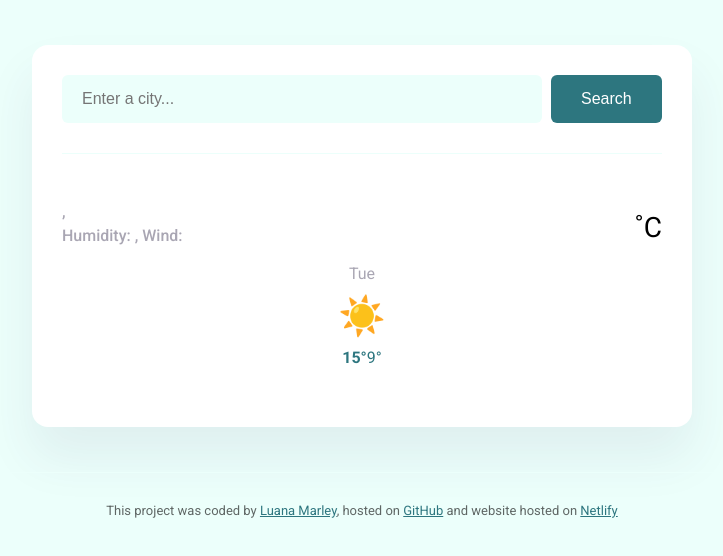
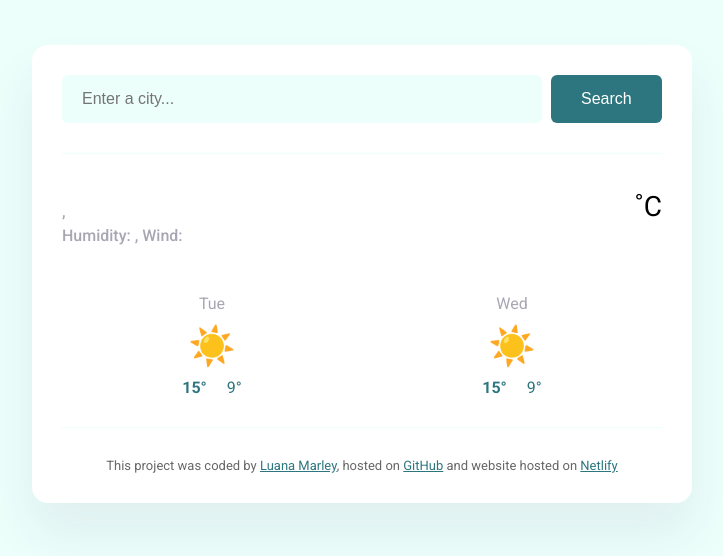
Before and after one commit to conectomarley/lunarweather, a plain HTML site: page index.html in a window 1280 px wide. Shown: the whole page, without its empty margins (278-1001 px from the left). Drawn offline with nearby package versions, Linux system fonts and the light colour scheme; no server answers.

Commit message:
update div html

```diff
--- a/index.html
+++ b/index.html
@@ -56,6 +56,15 @@
               <div class="lunar-forecast-temperature">9°</div>
             </div>
           </div>
+          <div class="lunar-forecast-day">
+            <div class="lunar-forecast-date">Wed</div>
+            <div class="lunar-forecast-icon">☀️</div>
+            <div class="lunar-forecast-temperatures">
+              <div class="lunar-forecast-temperature">
+                <strong>15°</strong>
+              </div>
+              <div class="lunar-forecast-temperature">9°</div>
+            </div>
           </div>
         </div>
       </main>
--- a/src/style.css
+++ b/src/style.css
@@ -32,8 +32,8 @@ header {
   background: #2d767f;
   padding: 15px 30px;
   border: none;
+  font-size: 16px;
   margin-left: 5px;
-  font-size: 16px;
   border-radius: 6px;
   color: white;
 }
@@ -66,15 +66,6 @@ main {
 
 .weatherlunar-container {
   display: flex;
-  align-items: center;
-  justify-content: space-between;
-}
-
-.weatherlunar-temperature {
-  font-size: 88px;
-  margin-left: 10px;
-  line-height: 88px;
-  font-weight: bold;
 }
 
 .weatherlunar-icon {
@@ -82,9 +73,21 @@ main {
   height: 88px;
 }
 
+.weatherlunar-temperature {
+  font-size: 88px;
+  margin-left: 10px;
+  font-weight: bold;
+}
+
 .weatherlunar-unit {
   margin-top: 6px;
   font-size: 28px;
+}
+
+.lunar-forecast {
+  display: flex;
+  justify-content: space-around;
+  margin-top: 30px;
 }
 
 .lunar-forecast-date {
@@ -109,7 +112,7 @@ main {
 }
 
 .lunar-forecast-temperature {
-
+  padding: 0 10px;
 }
 
 footer {
```
Lines whose indentation alone changed are shown as unchanged.
